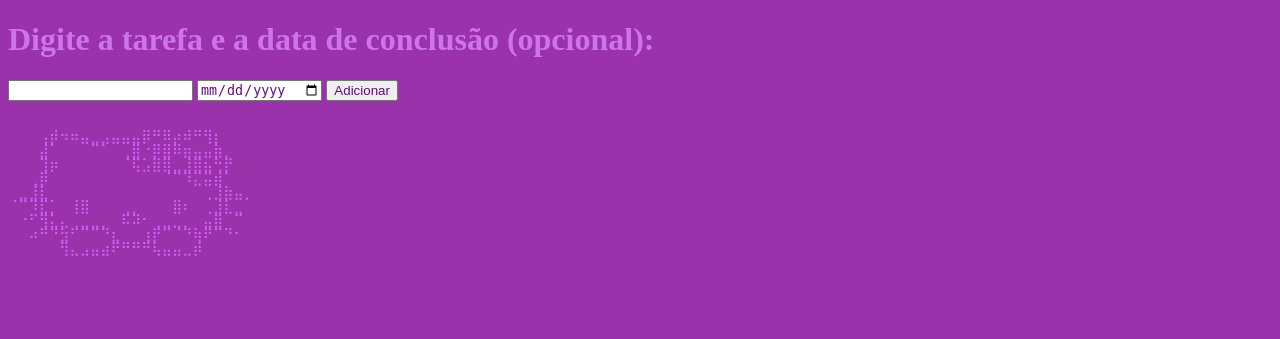
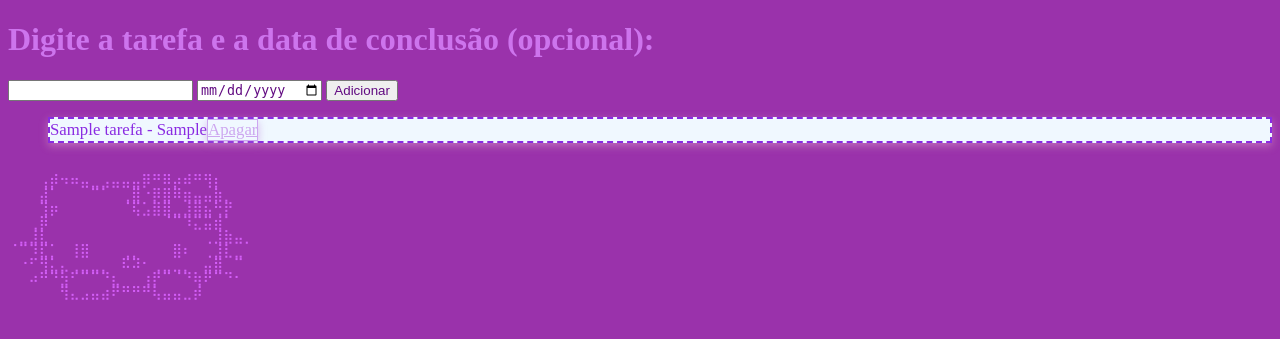
Before and after one commit to 4ll42/tarefas, a Flask app: template src/tarefas/templates/base.html in a window 1280 px wide. Shown: the top 339 px of the page. Run offline with Flask 3, Linux system fonts and the light colour scheme; the template is opened without the code that fills it: most values are stand-ins (such as "Sample title", 1, 10 or a date in 2020).

Commit message:
finalizando atividade fullstak

```diff
--- a/src/tarefas/app.py
+++ b/src/tarefas/app.py
@@ -1,6 +1,7 @@
+from flask import Flask, redirect, render_template, request, url_for
+
 from tarefas.models.database import init_db
-
-from flask import Flask, render_template
+from tarefas.models.tarefa import Tarefa
 
 app = Flask(__name__)
 
@@ -11,8 +12,37 @@ with app.app_context():
 def test():
     return 'Servidor online!'
 
-@app.route('/')
+@app.route('/', methods=['GET', 'POST'])
 def home():
-    return render_template('base.html', titulo='home')
+
+    if request.method == 'POST':
+        titulo_form = request.form['tituloTarefa'] # casa com o nome do input no form
+        data_conclusao_form = request.form['dataConclusao'] #casa com o nome do input no form
+
+        data_corrigida = data_conclusao_form or None
+        # 'or' nesse caso é um operador de
+
+        # Instnaciamos uma nova tarefa com os dados recebidos do form
+        tarefa = Tarefa(titulo=titulo_form, data_conclusao=data_corrigida)
+
+        # Salvamos a tarefa no banco
+        tarefa.salvarTarefa()
+
+        return redirect(url_for('home'))
+
+    tarefas = Tarefa.listarTarefas()
+
+    return render_template(
+        'base.html',
+        titulo_da_pagina='Minha lista de tarefas',
+        tarefas_da_pagina=tarefas
+    )
+
+# Crie uma nova funcionalidade para apagar casa uma das tarefas cadastradas
+@app.route('/delete/<int:id>')
+def apagar_id_especificado(id):
+    Tarefa.apagarTarefa(id)
+    return redirect(url_for('home'))
+
 if __name__ == '__main__':
     app.run()
--- a/src/tarefas/static/style.css
+++ b/src/tarefas/static/style.css
@@ -16,3 +16,26 @@ p{
     font-family:Impact, Haettenschweiler, 'Arial Narrow Bold', sans-serif
 
 }
+
+#listaTarefas div, ul li{
+    background-color: aliceblue;
+    border: 2px dashed;
+    padding: 12 px 20 px;
+    color: blueviolet;
+    font-size: 1.05rem;
+    display: flex;
+    align-items: center;
+    box-shadow: 0 3px 8px rgba(244, 194, 208, 0.4);
+    list-style: none;
+}
+#listaTarefas button, ul li a {
+    background-color: aliceblue;
+    border: 1px solid;
+    padding: 5 px 12 px;
+    color: rgb(205, 167, 240);
+    font-size: 1.05rem;
+    display: flex;
+    align-items: center;
+    box-shadow: 0 3px 8px rgba(176, 94, 208, 0.4);
+    list-style: none;
+}
--- a/src/tarefas/templates/base.html
+++ b/src/tarefas/templates/base.html
@@ -1,17 +1,29 @@
 <!DOCTYPE html>
-<html lang="pt-br">
+<html lang="pt-BR">
 <head>
     <meta charset="UTF-8">
     <meta name="viewport" content="width=device-width, initial-scale=1.0">
-    <title>{{titulo}}</title>
-    <link rel="stylesheet" href="{{ url_for('static', filename='style.css') }}">
+    <title>{{ titulo }}</title>
+    <link rel="stylesheet" href="{{ url_for('static', filename= 'style.css') }}">
 </head>
 <body>
-    <h1> Digite a tarefa e a data de conclusão (opcional):</h1>
-    <input type="text" id="tituloTarefa">
-    <input type="date" id="dataConclusao">
-    <button type="button" onclick="adicionarTarefa()">Adicionar</button>
-    <output id="listaTarefas">Nenhuma tarefa cadastrada</output>
+    <h1>Digite a tarefa e a data de conclusão (opcional):</h1>
+
+    <form method="POST"> <!-- seleciona o método HTTP -->
+        <input type="text" id="tituloTarefa" name="tituloTarefa">
+        <input type="date" id="dataConclusao" name="dataConclusao">
+        <button type="submit">Adicionar</button>
+    </form>
+    <!-- <output id="listaTarefas">Nenhuma tarefa cadastrada</output> -->
+
+    <ul id="listaTarefas">
+        {% for tarefa in tarefas_da_pagina %}
+            <li>
+                {{ tarefa.titulo_tarefa }} - {{ tarefa.data_conclusao }}
+                <a href="{{ url_for('apagar_id_especificado', id=tarefa.id_tarefa) }}">Apagar</a>
+            </li>
+        {% endfor %}
+    </ul>
 
      <pre style="font-family: monospace; font-size: 14px; line-height: 1; color: rgb(212, 95, 248);
     line-height: 1;">
@@ -28,7 +40,7 @@
 </pre>
 
 
-    <script>
+ <!--  <script>
         //Aplicação MVC (modelagem-Visualizaqção-contrle)
 
     let tarefas;
@@ -98,7 +110,7 @@
         renderizarTarefas();
     }
     renderizarTarefas();
-    </script>
+    </script> -->
 
 </body>
 </html>
```
Also changed, not shown: src/tarefas/models/tarefa.py (+32 -9 lines).
